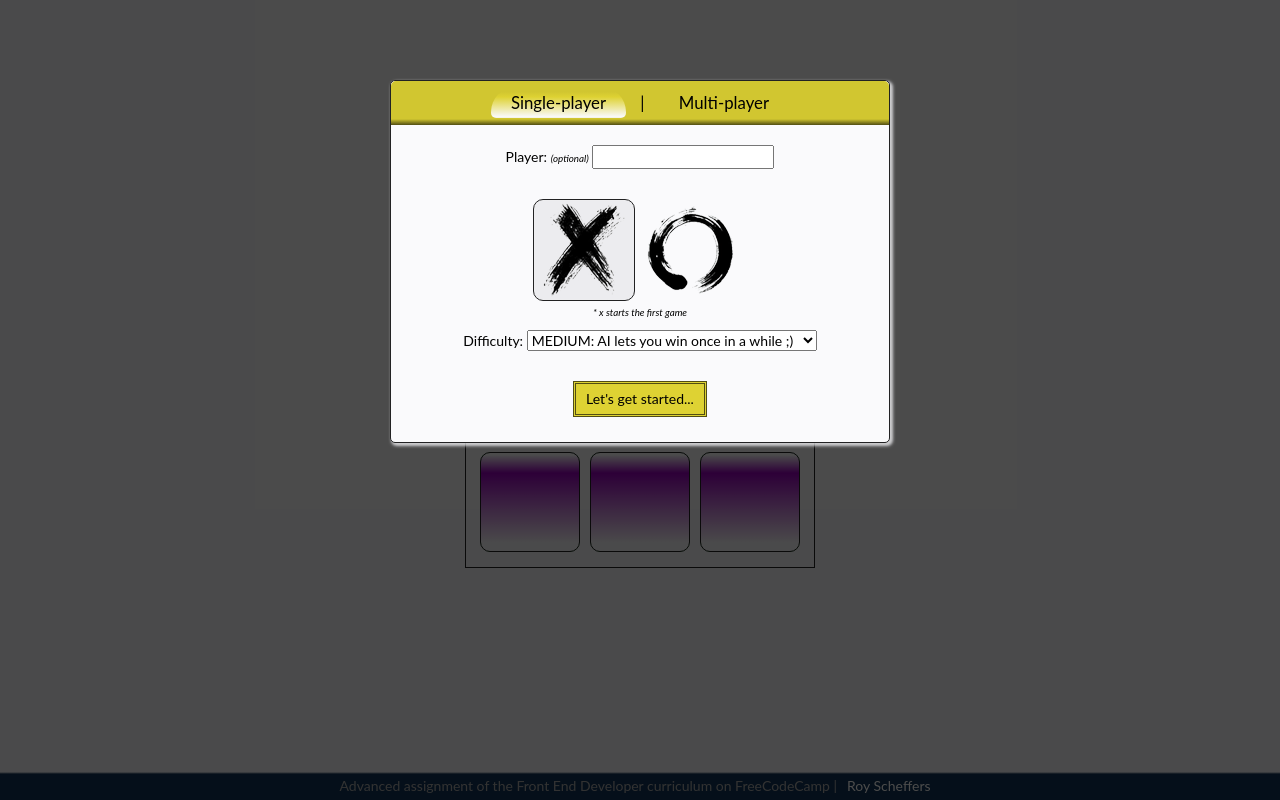
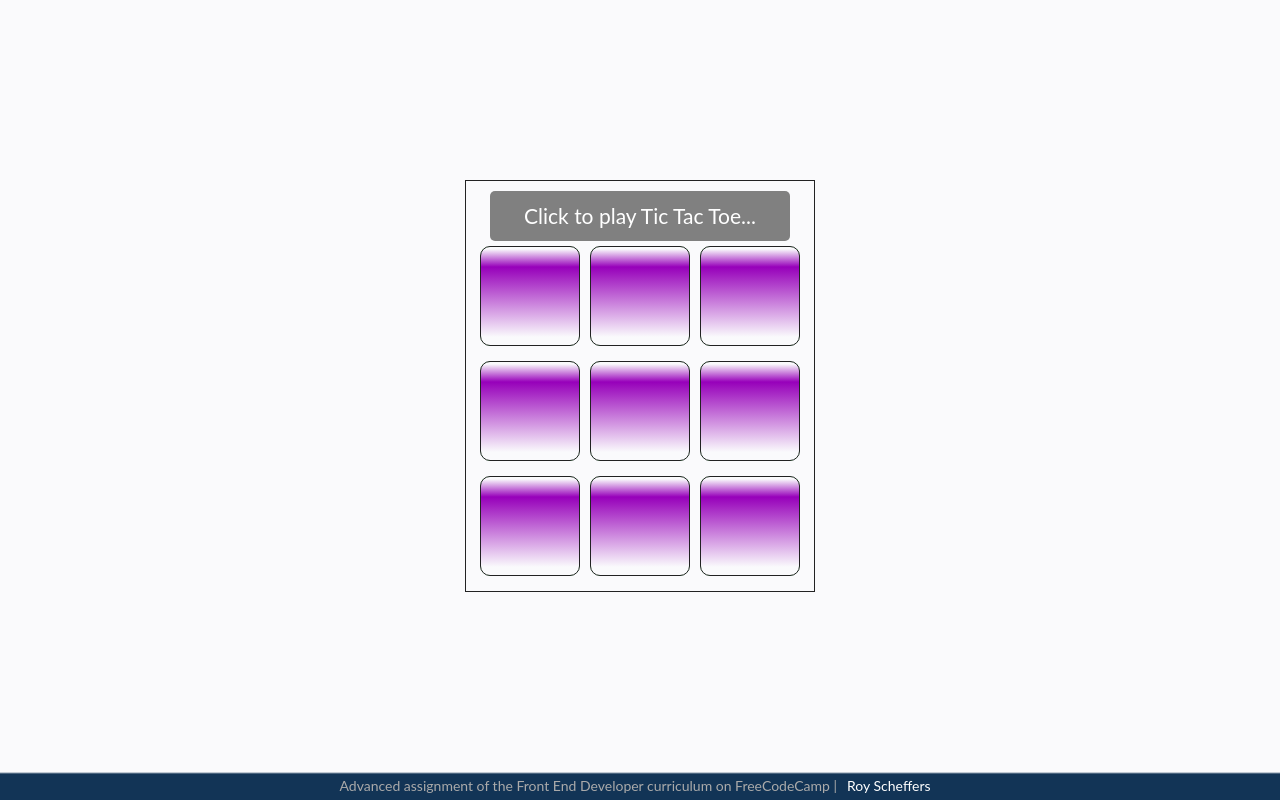
Before and after one commit to rscheffers82/Tic-Tac-Toe-JS-game, a website: page app/index.html in a window 1280 px wide. Drawn offline with nearby package versions, Linux system fonts and the light colour scheme.

Commit message:
Add game intro

```diff
--- a/Notes.txt
+++ b/Notes.txt
@@ -15,10 +15,10 @@ Functionality of the app broken up in pieces.
 v draw the board
 v draw x or 0
 v clear board
-- flash winning
+v flash winning
 
-- settings menu
-- AI minimax algorithm
+v settings menu
+v AI minimax algorithm
 
 v current state of the game in an array
 	- possible win, for AI
--- a/app/index.html
+++ b/app/index.html
@@ -23,20 +23,12 @@ http://colintoh.com/blog/display-table-anti-hero
     <div class="overlaybox">
     </div>
 </div>
-
 <div class="wrapper">
-	<div class="header"><!--
-		<div class="players">
-			<b>Roy Scheffers:</b> 21 wins<br>
-			<b>IA:</b> 0 wins
-		<div class="draw">
-			<b>Draw:</b> 12
-		</div>		</div>-->
-	</div>
 	<div class="main">
 		<!--<div class="box sidebar">Left-sidebar</div>-->
 		<div class="box content">
 			<div class="board">
+				<div class="play">Click to play Tic Tac Toe...</div>
 			</div>
 		</div>
 	</div>
--- a/app/main_script.js
+++ b/app/main_script.js
@@ -1,6 +1,15 @@
 // Javascript
 $( document ).ready(function() {
 	game.init();
+	//game.play();
+});
+
+$('.play').on('click', function(){
+	game.play();
+});
+
+$('body').on('click', '.tile', function(event){
+	game.fill(event.currentTarget.id);
 });
 
 var game = (function(){
@@ -145,10 +154,10 @@ MiniMax.prototype = {
 	var winningRow;
 
 	// private functions
-	var loadBoard = function(){
-		$('.board').empty();
+	var loadBoard = function(message){
+		if ( !message ) $('.board').empty();
 		for (i = 0; i < 9; i++){
-			$('.board').append('<div class="tile" id="' + i + '">');
+			$('.board').append('<div class="tile" id="' + i + '"></div>');
 		}
 	}
 
@@ -268,12 +277,13 @@ MiniMax.prototype = {
 	// public functions
 	return {
 		init: function(){
-			loadBoard();				// visually load the board
-			//turn = start = 1;			// needed as next game switches players
+			loadBoard(true);				// visually load the board
 
+		},
+		play: function(){
 			loadSingle();				// display single player mode menu which loads nextGame(true) on button click
-    		//loadMulti(); // multi-play only, replace this line with the above once single play is working
     		$('#myBox').css('height', '100%');
+    		$('.play').remove();
 		},
 		nextGame: function(firstTime){
 			//console.log('next game');
@@ -307,7 +317,3 @@ MiniMax.prototype = {
 		}
 	}
 })();
-
-$('body').on('click', '.tile', function(event){
-	game.fill(event.currentTarget.id);
-});
--- a/app/scss/style.scss
+++ b/app/scss/style.scss
@@ -83,11 +83,13 @@ body {
 }
 
 .board {
-  max-width: 350px;
+  width: 350px;
+  min-width: 350px;
   border: 1px solid #222223;
   margin: 0 auto;
   padding: 10px 0 5px
 }
+
 .tile{
   display: inline-block;
   background-color: #00ff22;
@@ -100,10 +102,21 @@ body {
   border-radius: 10px;
   margin: 5px;
   border: 1px solid #222223;
+
 }
-
-
-
+.play {
+    background-color: gray;
+    border-radius: 5px;
+    color: white;
+    cursor: pointer;
+    font-size: 1.5em;
+    margin: 0 auto;
+    max-width: 300px;
+    padding: 10px;
+    position: relative;
+    text-align: center;
+    width: 100%;
+}
 
 /* === [ Overlay / pop-up styles ] === */
 
```
Also changed, not shown: app/style.css.
